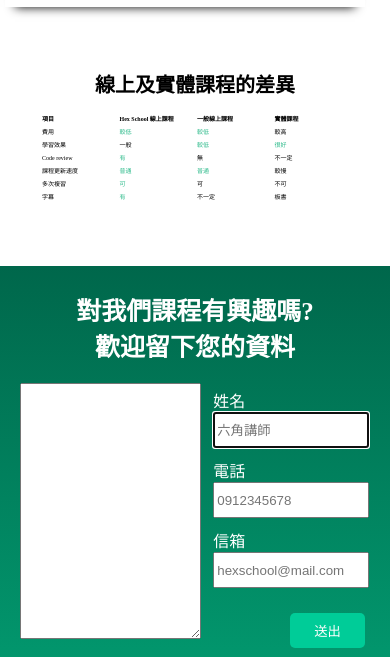
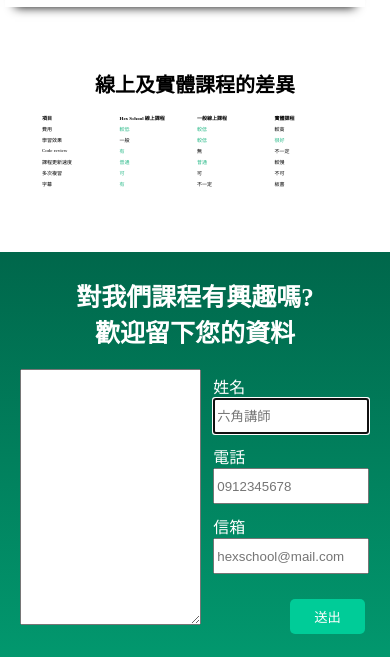
Before and after one commit to WAICCZ/RWD-Practice, a plain HTML site: page index.html in a window 390 px wide. Shown: the part 1622-2279 px from the top of the page. Drawn offline with Linux system fonts and the light colour scheme.

Commit message:
Update style.css

```diff
--- a/css/style.css
+++ b/css/style.css
@@ -293,7 +293,7 @@ body{
 		font-size:9px;
 	}
   }
-  @media(max-width: 400px)
+  @media(max-width: 401px)
   {
 	.difference h1{
 		font-size:20px;
@@ -302,7 +302,7 @@ body{
 		font-size:20px;
 	  }
 	  table tr{
-		font-size: 6px;
+		font-size: 5px;
 	}
 	.class p{
 		font-size:10px;
```
